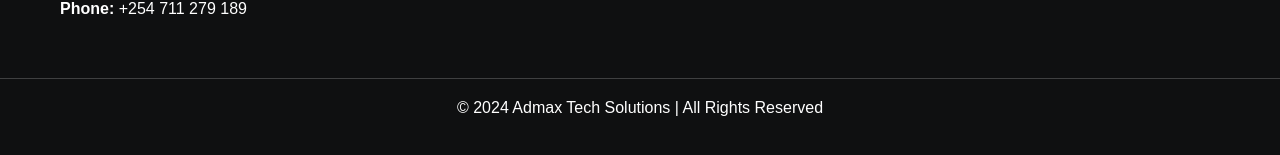
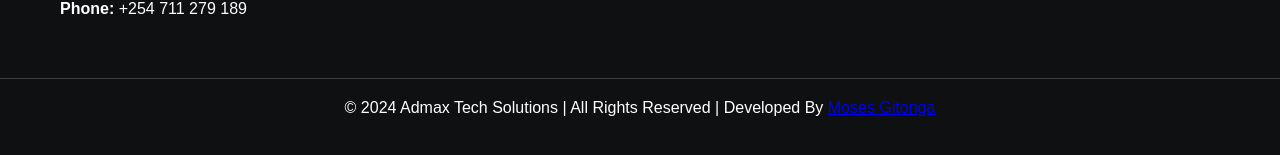
Before and after one commit to mosesgitonga/Admax, a React (Vite) app in the folder admax-app/: page / in a window 1280 px wide. Shown: the part 5635-5790 px from the top of the page. Built offline with nearby package versions, Linux system fonts and the light colour scheme.

Commit message:
logo header final

```diff
--- a/admax-app/src/components/footer/Footer.jsx
+++ b/admax-app/src/components/footer/Footer.jsx
@@ -56,7 +56,7 @@ const Footer = () => {
         </div>
       </div>
       <div className="footer-bottom">
-        &copy; {new Date().getFullYear()} Admax Tech Solutions | All Rights Reserved
+        &copy; {new Date().getFullYear()} Admax Tech Solutions | All Rights Reserved | Developed By <a href="https://moses-gitonga.vercel.app" target="_blank">Moses Gitonga</a>
       </div>
     </footer>
   );
```
